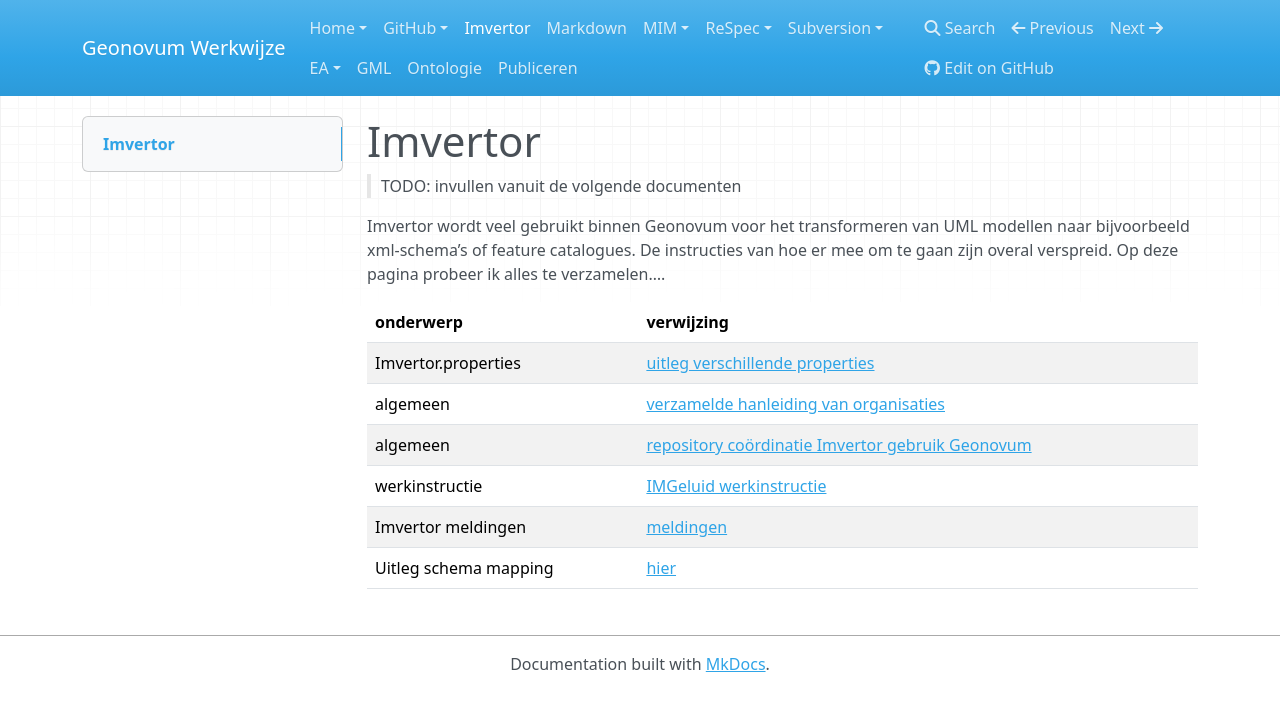
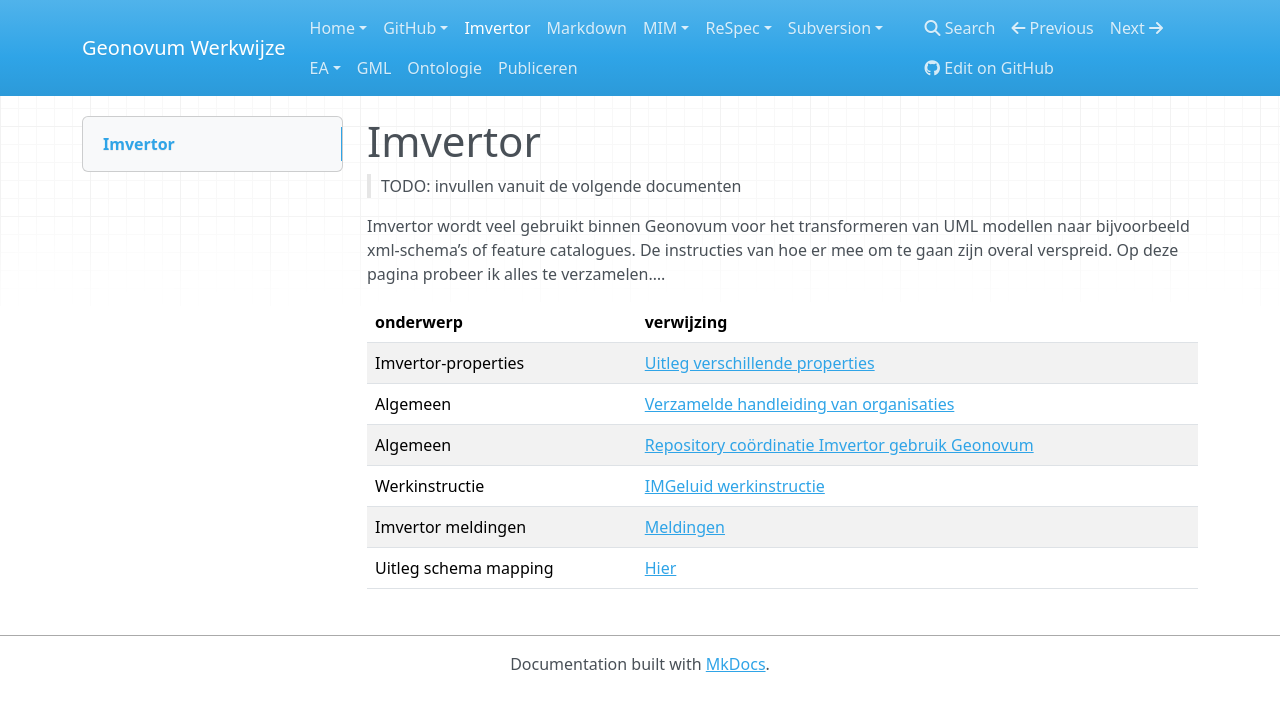
Before and after one commit to Geonovum/handleiding-tooling, an MkDocs documentation site: the page built from docs/Imvertor.md, in a window 1280 px wide. Shown: the top 711 px of the page. Built offline with MkDocs 1.6.1, drawn with Linux system fonts in a browser that asks for light colours; nearby versions of some CDN libraries.

Commit message:
uniformeer schrijfwijze

```diff
--- a/docs/Imvertor.md
+++ b/docs/Imvertor.md
@@ -8,9 +8,9 @@
 
 | onderwerp             | verwijzing                                                                                                                    |
 | --------------------- | ----------------------------------------------------------------------------------------------------------------------------- |
-| Imvertor.properties   | [uitleg verschillende properties](https://imvertor.armatiek.nl/imvertor-executor/dashboard/wiki?key=info-IMVERTORCONFIG-PROP) |
-| algemeen              | [verzamelde hanleiding van organisaties](https://vng-realisatie.github.io/Model-Driven-Design-Documentatie/)                  |
-| algemeen              | [repository coördinatie Imvertor gebruik Geonovum](https://github.com/Geonovum/imvertor)                                      |
-| werkinstructie        | [IMGeluid werkinstructie](https://geonovum.atlassian.net/l/cp/Fi0U9bCk)                                                       |
-| Imvertor meldingen    | [meldingen](https://imvertor.armatiek.nl/imvertor-executor/dashboard/wiki?key=info-IMVMSG)                                    |
-| Uitleg schema mapping | [hier](https://imvertor.armatiek.nl/imvertor-executor/dashboard/wiki?key=info-IMVERTORCONCEPTUALSCHEMAS)                      |
+| Imvertor-properties   | [Uitleg verschillende properties](https://imvertor.armatiek.nl/imvertor-executor/dashboard/wiki?key=info-IMVERTORCONFIG-PROP) |
+| Algemeen              | [Verzamelde handleiding van organisaties](https://vng-realisatie.github.io/Model-Driven-Design-Documentatie/)                  |
+| Algemeen              | [Repository coördinatie Imvertor gebruik Geonovum](https://github.com/Geonovum/imvertor)                                      |
+| Werkinstructie        | [IMGeluid werkinstructie](https://geonovum.atlassian.net/l/cp/Fi0U9bCk)                                                       |
+| Imvertor meldingen    | [Meldingen](https://imvertor.armatiek.nl/imvertor-executor/dashboard/wiki?key=info-IMVMSG)                                    |
+| Uitleg schema mapping | [Hier](https://imvertor.armatiek.nl/imvertor-executor/dashboard/wiki?key=info-IMVERTORCONCEPTUALSCHEMAS)                      |
```
